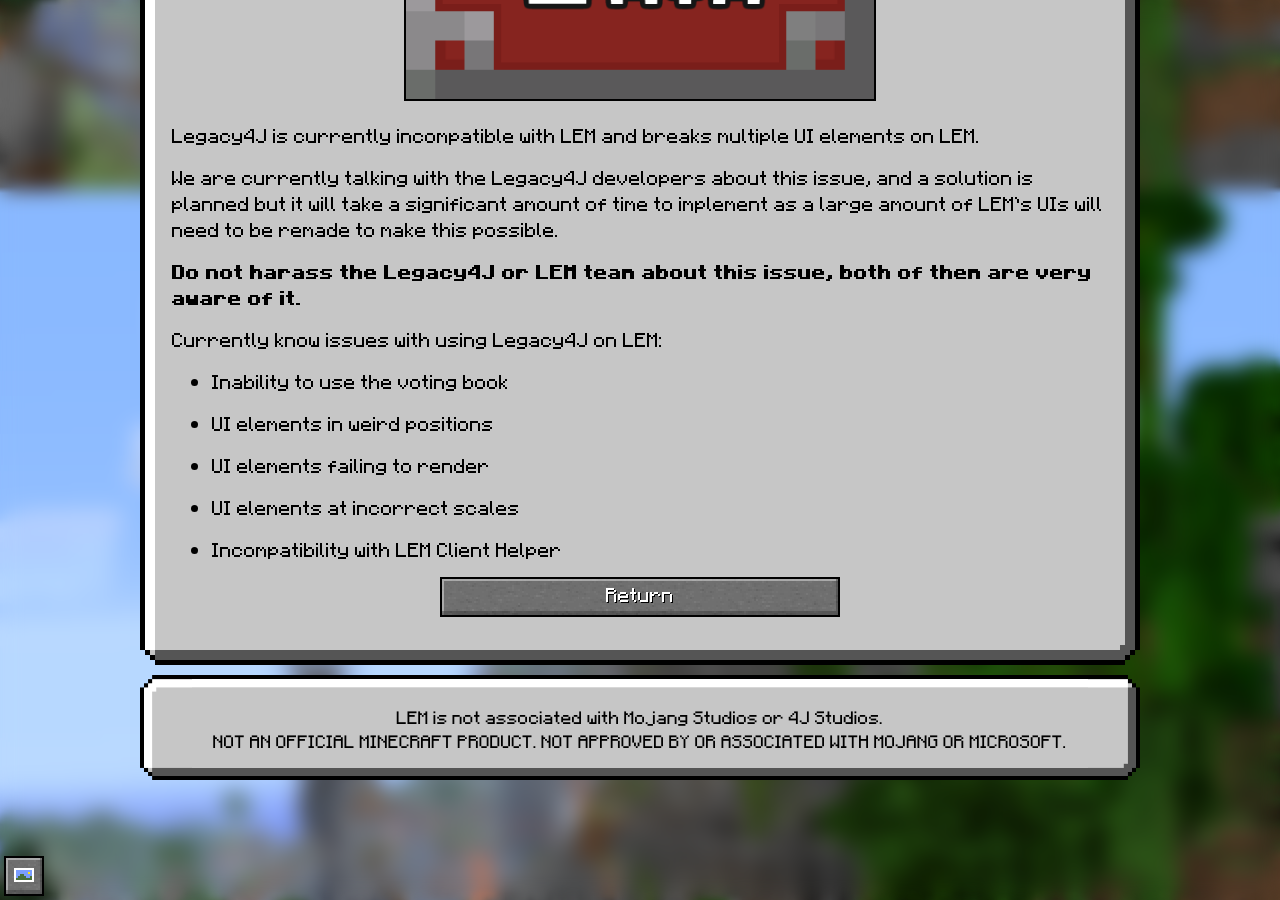
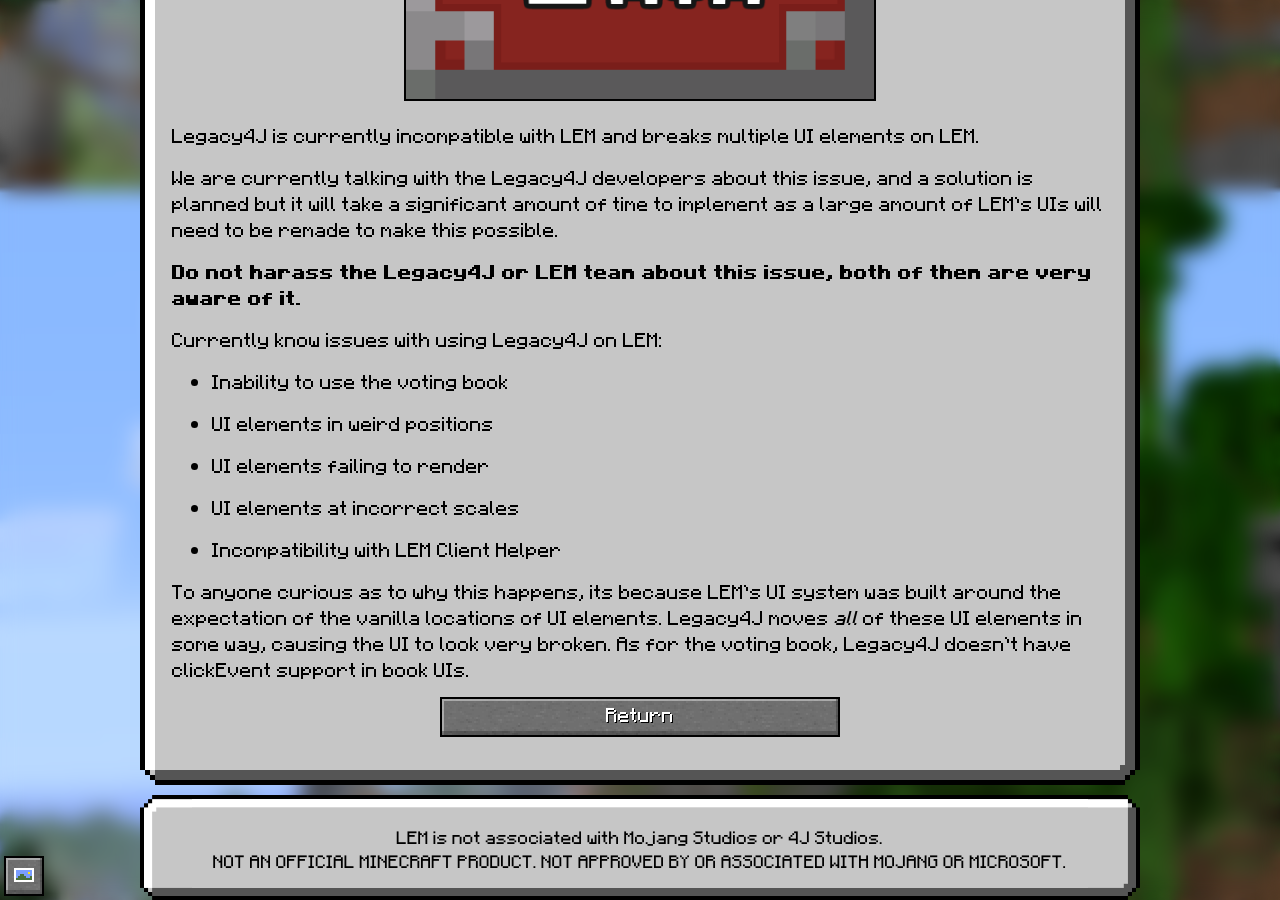
Before and after one commit to Legacy-Edition-Minigames/Website, a Jekyll site: the page built from _posts/faq/0005-1-1-legacy4j.markdown, in a window 1280 px wide and 900 px high, scrolled down 710 px. Built offline with Jekyll 4.4.1, drawn with Linux system fonts in a browser that asks for light colours; some web fonts are replaced.

Commit message:
Add an explanation as to why in L4J page

```diff
--- a/_posts/faq/0005-1-1-legacy4j.markdown
+++ b/_posts/faq/0005-1-1-legacy4j.markdown
@@ -24,5 +24,7 @@
   - UI elements at incorrect scales
 
   - Incompatibility with LEM Client Helper
+
+  To anyone curious as to why this happens, its because LEM's UI system was built around the expectation of the vanilla locations of UI elements. Legacy4J moves *all* of these UI elements in some way, causing the UI to look very broken. As for the voting book, Legacy4J doesn't have clickEvent support in book UIs.
 markdown: true
 ---
```
